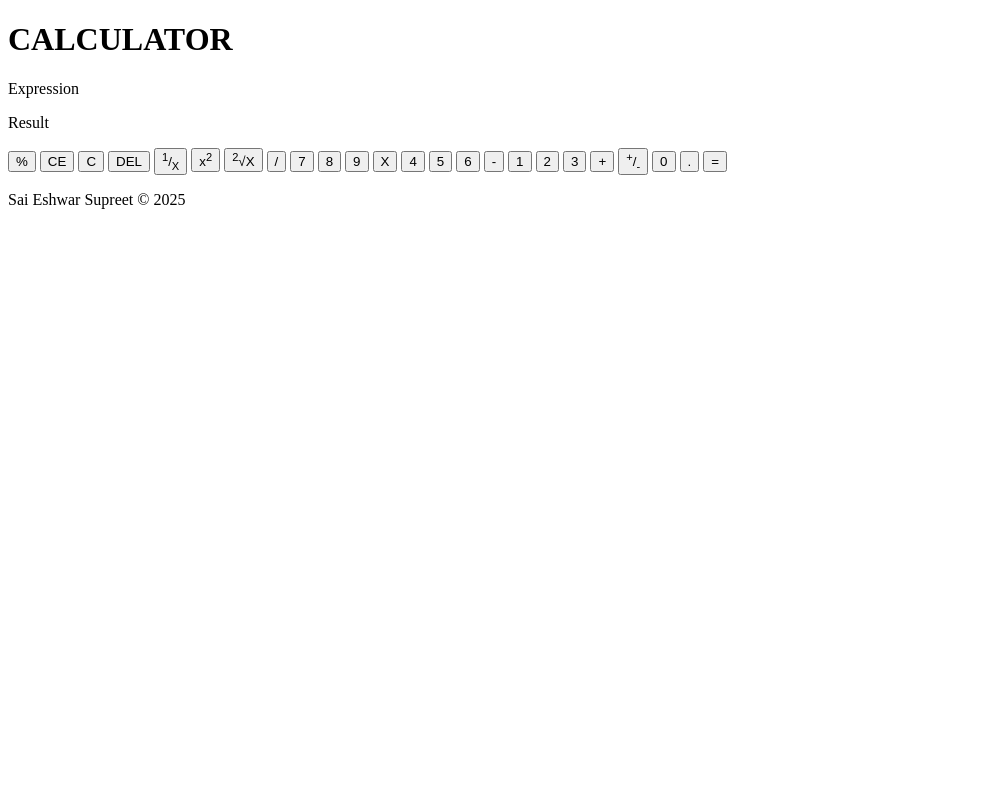
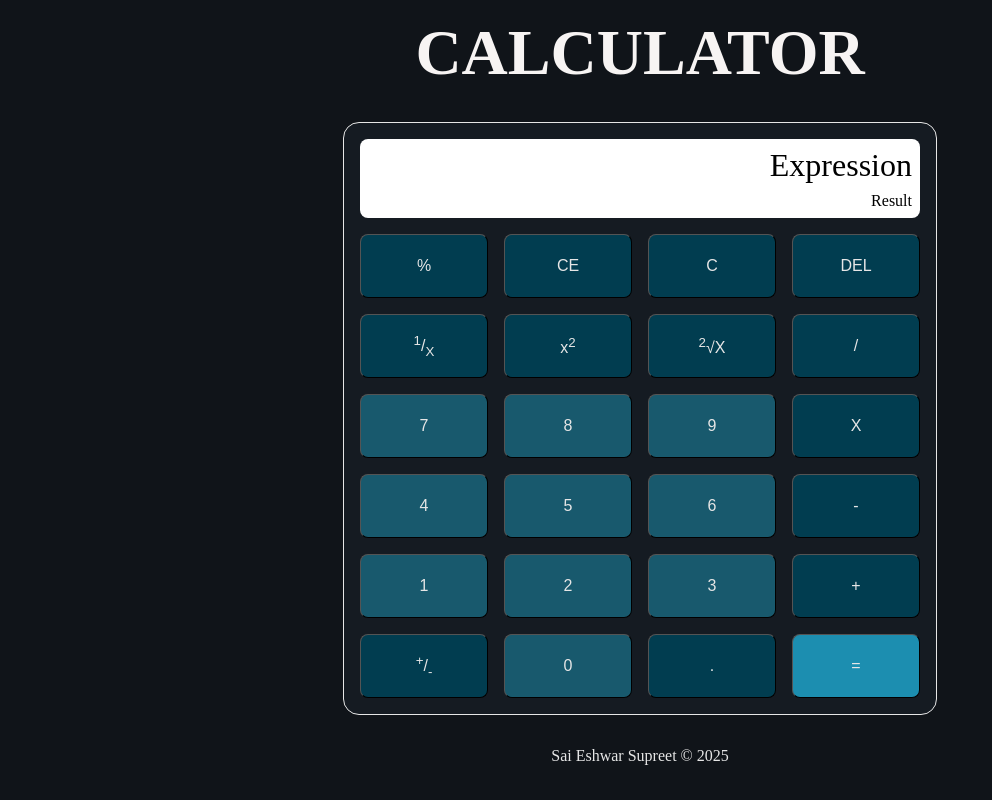
Before and after one commit to Sai-Eshwar-Supreet/web-calculator, a plain HTML site: page index.html in a window 1280 px wide. Shown: the whole page, without its empty margins (0-992 px from the left). Drawn offline with Linux system fonts and the light colour scheme.

Commit message:
Add styles to index.html

```diff
--- a/index.html
+++ b/index.html
@@ -4,6 +4,7 @@
     <meta charset="UTF-8">
     <meta name="viewport" content="width=device-width, initial-scale=1.0">
     <title>Calculator</title>
+    <link rel="stylesheet" href="styles.css" />
 </head>
 <body>
     <h1>CALCULATOR</h1>
--- /dev/null
+++ b/styles.css
@@ -0,0 +1,97 @@
+:root{
+    --color-bg: #101419;
+    --color-bg-secondary: #405064;
+    --color-body-text: #e6e6e6;
+    --color-header-text: #f7f4f3;
+    --color-primary: #1C8EB0;
+    --color-secondary: #16718D;
+}
+
+*{
+    padding: 0;
+    margin: 0;
+    box-sizing: border-box;
+}
+
+h1{
+    color: var(--color-header-text);
+    text-align: center;
+    margin-top: 16px;
+    margin-bottom: 32px;
+    font-size: 64px;
+}
+
+footer{
+    margin-top: 32px;
+}
+
+footer p {
+    color: var(--color-body-text);
+    text-align: center;
+}
+
+body{
+    background-color: var(--color-bg);
+}
+
+main{
+    box-sizing: content-box;
+    width: 560px;
+    margin: auto;
+    background-color: #151b22;
+    border: 1px solid #e6e6e6;
+    padding: 16px;
+    border-radius: 16px;
+}
+
+.screen{
+    background-color: white;
+    border-radius: 8px;
+    padding: 8px;
+    margin-bottom: 16px;
+}
+
+.screen p{
+    text-align: right;
+}
+
+#expression{
+    font-size: 32px;
+    margin-bottom: 8px;
+}
+
+.button-container{
+    display: flex;
+    flex-wrap: wrap;
+    gap: 16px;
+}
+
+.btn{
+    color: var(--color-body-text);
+    width: 128px;
+    height: 64px;
+    border-radius: 8px;
+    border-width: 1px;
+    font-size: 16px;
+}
+
+.number{
+    background-color: #18596d;
+}
+
+.function{
+    background-color: #013d50;
+
+}
+
+#equals{
+    background-color: var(--color-primary);
+}
+
+.btn:hover{
+    border: 1px solid var(--color-body-text);
+}
+
+.btn:active{
+    opacity: 0.5;
+}
```
